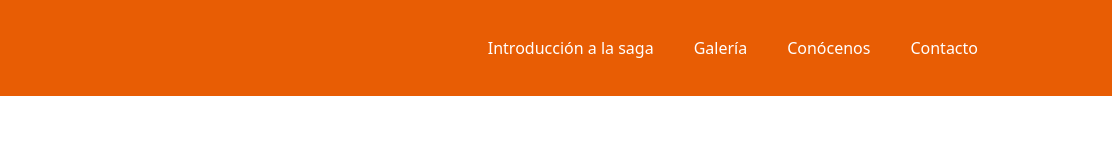
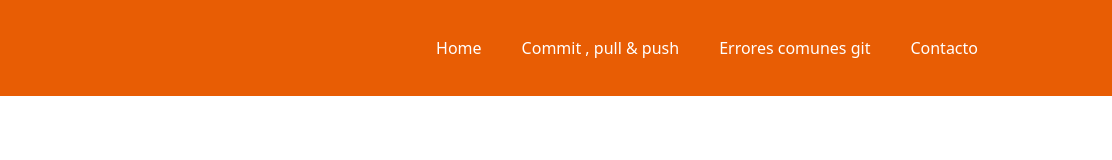
Before and after one commit to Kingstom0113/Actividad-git-1, a plain HTML site: page header.html in a window 1280 px wide. Shown: the full height of the page, 168-1280 px from the left. Drawn offline with nearby package versions, Linux system fonts and the light colour scheme.

Commit message:
subo header corregido

```diff
--- a/header.html
+++ b/header.html
@@ -32,15 +32,15 @@
               <div class="collapse navbar-collapse" id="navbarSupportedContent">
                 <ul class="navbar-nav ms-auto mb-2 mb-lg-0  me-2">
                   <li class="nav-item me-4">
-                    <a class="nav-link active text-white" aria-current="page" href="index.html">Introducción a la saga
+                    <a class="nav-link active text-white" aria-current="page" href="index.html">Home
                     </a>
                   </li>
                   <li class="nav-item me-4">
-                    <a class="nav-link text-white" href="gallery.html">Galería</a>
+                    <a class="nav-link text-white" href="gallery.html">Commit , pull & push</a>
                   </li>
                   <li class="nav-item me-4">
                     <a class="nav-link text-white " aria-current="page" href="us.html" aria-expanded="false">
-                      Conócenos
+                      Errores comunes git
                     </a>
 
                   </li>
```
